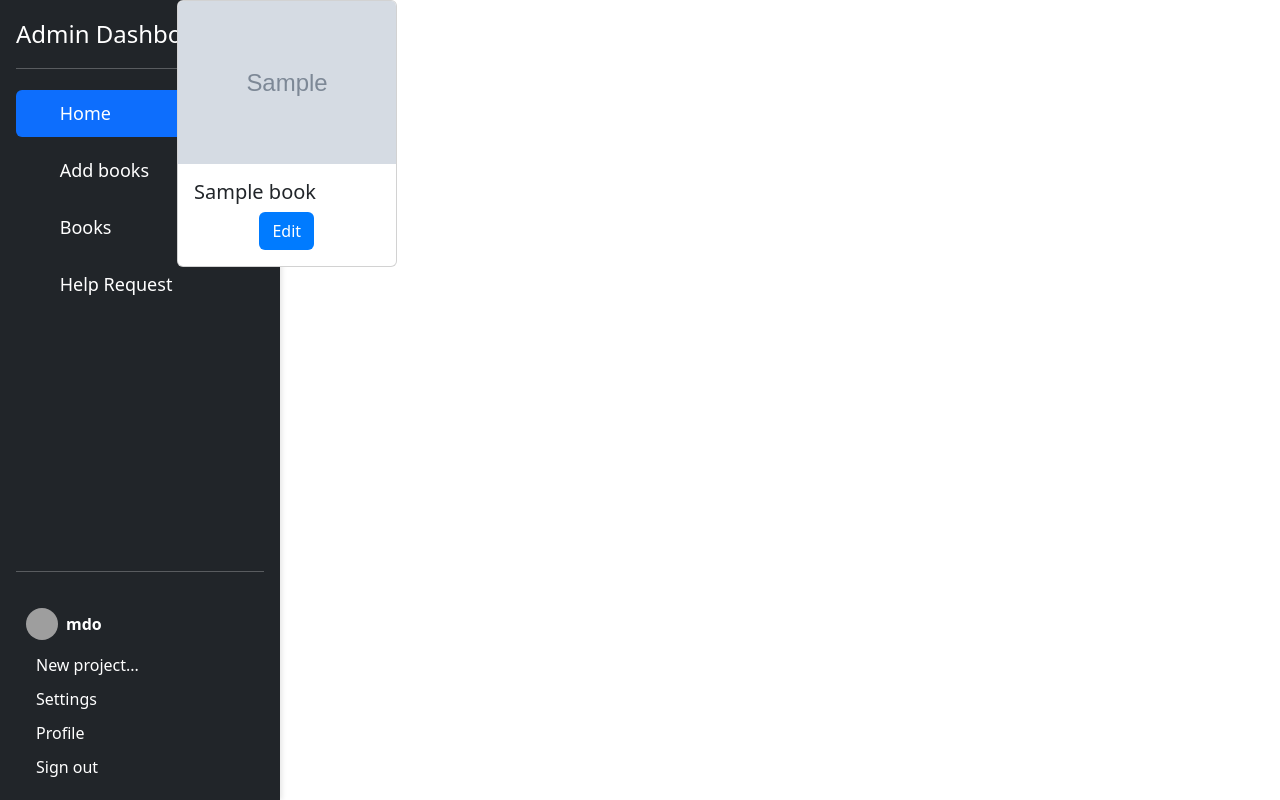
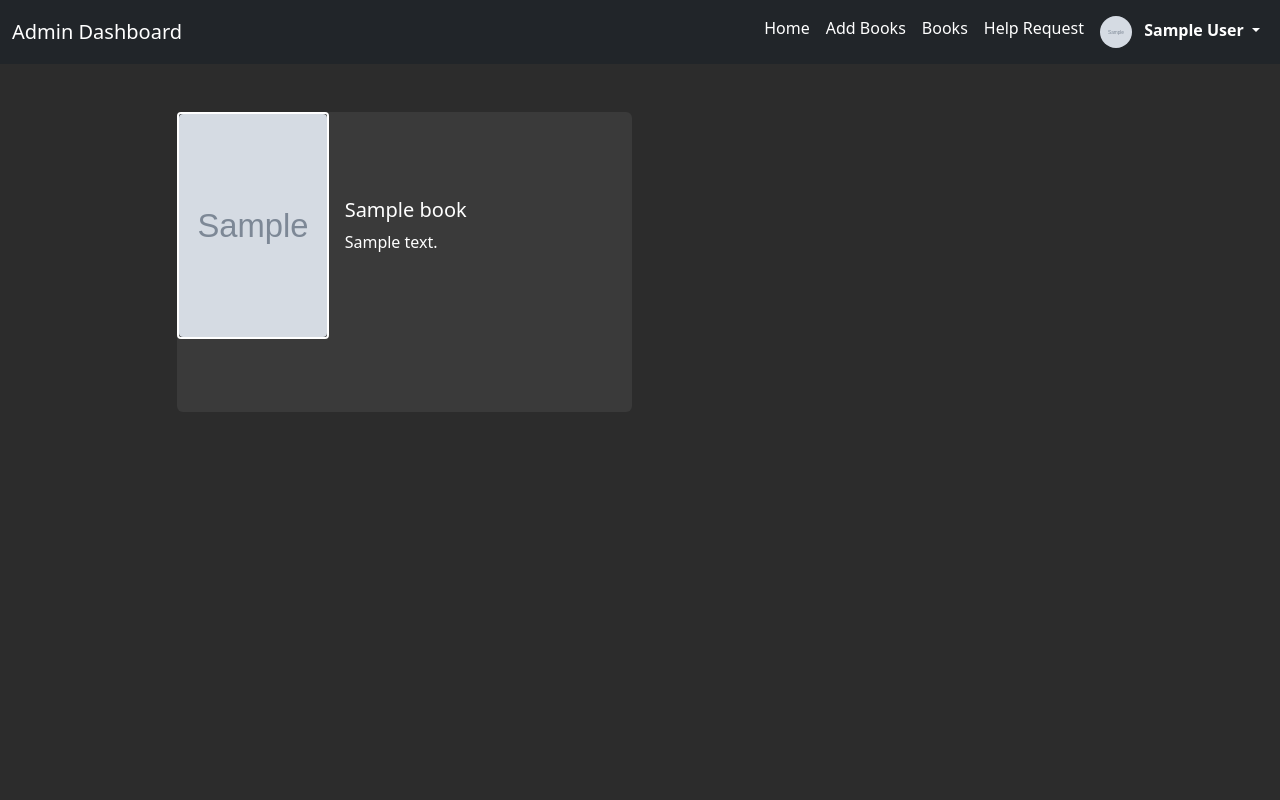
Before and after one commit to Ruizinho99/Story_Tail, a PHP site: page /Story_Tail/books.php in a window 1280 px wide. Run offline with PHP 8.4, Linux system fonts and the light colour scheme; the visitor is signed in with stand-in values (Sample User, id 1); tables that the repository leaves empty or names only in its code hold one stand-in row (values such as "Sample post"); grey boxes marked "Sample" are stand-in pictures; grey boxes are pictures that could not be loaded.

Commit message:
SideBar alterado, background das paginas de admin alteradas e Criação de Changepasswd para admin

```diff
--- a/add_books.php
+++ b/add_books.php
@@ -72,7 +72,7 @@ if ($_SERVER['REQUEST_METHOD'] === 'POST') {
 <body>
     <?php include_once 'admin_sidebar.php'; ?>
 
-    <div class="main-content">
+
         <div class="container">
             <div class="card">
                 <div class="card-header">
@@ -146,7 +146,6 @@ if ($_SERVER['REQUEST_METHOD'] === 'POST') {
                 </div>
             </div>
         </div>
-    </div>
 
     <script>
         function previewImage(event) {
--- a/admin_sidebar.php
+++ b/admin_sidebar.php
@@ -1,77 +1,91 @@
-<!doctype html>
-<html lang="en">
+<?php
+// Inclui a conexão com o banco de dados
+include_once 'db_connection.php';
 
-<head>
-  <meta charset="UTF-8">
-  <meta name="viewport" content="width=device-width, initial-scale=1">
-  <title>Admin Sidebar</title>
-  <link href="https://cdn.jsdelivr.net/npm/bootstrap@5.3.0-alpha1/dist/css/bootstrap.min.css" rel="stylesheet">
-  <link rel="stylesheet" href="Styles/admin.css">
-</head>
+// Inclui o arquivo para verificar se o usuário está logado
+include_once("user_logged_in.php");
 
-<body>
+// Verifica se o usuário está logado
+if (!isset($_SESSION['user_id'])) {
+  die("Você precisa estar logado para acessar esta página.");
+}
 
-  <!-- Sidebar -->
-  <div class="sidebar d-flex flex-column flex-shrink-0 p-3 text-bg-dark">
-    <span class="fs-4">Admin Dashboard</span>
+$user_id = $_SESSION['user_id'];
 
-    <hr>
-    <ul class="nav nav-pills flex-column mb-auto">
-      <li class="nav-item">
-        <a href="admin.php" class="nav-link active" aria-current="page">
-          <svg class="bi pe-none me-2" width="16" height="16">
-            <use xlink:href="#home" />
-          </svg>
-          Home
-        </a>
-      </li>
-      <li>
-        <a href="add_books.php" class="nav-link text-white">
-          <svg class="bi pe-none me-2" width="16" height="16">
-            <use xlink:href="#speedometer2" />
-          </svg>
-          Add books
-        </a>
-      </li>
-      <li>
-        <a href="books.php" class="nav-link text-white">
-          <svg class="bi pe-none me-2" width="16" height="16">
-            <use xlink:href="#table" />
-          </svg>
-          Books
-        </a>
-      </li>
-      <li>
-        <a href="#" class="nav-link text-white">
-          <svg class="bi pe-none me-2" width="16" height="16">
-            <use xlink:href="#people-circle" />
-          </svg>
-          Help Request
-        </a>
-  </li>
-    </ul>
+// Recupera os dados do usuário, incluindo a foto de perfil
+$sql = "SELECT first_name, last_name, user_photo_url FROM users WHERE id = '$user_id'";
+$result = $conn->query($sql);
 
-    <!-- User Profile Section -->
-    <hr>
-    <div class="profile-section">
-      <div class="d-flex align-items-center">
-        <img src="https://github.com/mdo.png" alt="User Avatar" width="32" height="32" class="rounded-circle me-2">
-        <strong>mdo</strong>
-      </div>
-      <div class="profile-options mt-2">
-        <a href="#">New project...</a>
-        <a href="#">Settings</a>
-        <a href="#">Profile</a>
-        <hr class="dropdown-divider">
-        <a href="logout.php">Sign out</a>
-      </div>
+// Verifica se o usuário existe
+if ($result->num_rows > 0) {
+  $user = $result->fetch_assoc();
+  $userName = $user['first_name'] . ' ' . $user['last_name'];
+  $userPhotoUrl = $user['user_photo_url'] ? 'uploads/' . basename($user['user_photo_url']) : 'images/default-profile.png'; // Foto de perfil ou padrão
+} else {
+  $userName = 'User';
+  $userPhotoUrl = 'images/default-profile.png'; // Imagem padrão caso não tenha foto
+}
+?>
+
+<style>
+  /* Estilo para os links da navbar */
+  .navbar-nav .nav-link {
+    color: white !important;
+    /* Cor branca para os links */
+  }
+
+  .navbar-nav .nav-link:hover {
+    color: #f8f9fa !important;
+    /* Cor branca mais suave no hover */
+  }
+
+  /* Estilo para o dropdown */
+  .navbar-nav .nav-item.dropdown .nav-link {
+    color: white !important;
+  }
+
+  .navbar-nav .nav-item.dropdown .nav-link:hover {
+    color: #f8f9fa !important;
+  }
+</style>
+<!-- Navbar -->
+<nav class="navbar navbar-expand-lg navbar-dark bg-dark">
+  <div class="container-fluid">
+    <a class="navbar-brand" href="#">Admin Dashboard</a>
+    <!-- Botão de toggle para dispositivos pequenos -->
+    <button class="navbar-toggler" type="button" data-bs-toggle="collapse" data-bs-target="#navbarNav" aria-controls="navbarNav" aria-expanded="false" aria-label="Toggle navigation">
+      <span class="navbar-toggler-icon"></span>
+    </button>
+
+    <!-- Menu de navegação colapsável -->
+    <div class="collapse navbar-collapse" id="navbarNav">
+      <ul class="navbar-nav ms-auto">
+        <li class="nav-item">
+          <a class="nav-link active" href="admin.php">Home</a>
+        </li>
+        <li class="nav-item">
+          <a class="nav-link" href="add_books.php">Add Books</a>
+        </li>
+        <li class="nav-item">
+          <a class="nav-link" href="books.php">Books</a>
+        </li>
+        <li class="nav-item">
+          <a class="nav-link" href="#">Help Request</a>
+        </li>
+        <!-- Dropdown de perfil -->
+        <li class="nav-item dropdown">
+          <a class="nav-link dropdown-toggle" href="#" id="navbarDropdown" role="button" data-bs-toggle="dropdown" aria-expanded="false">
+            <img src="<?php echo $userPhotoUrl; ?>" alt="User Avatar" width="32" height="32" class="rounded-circle me-2">
+            <strong><?php echo $userName; ?></strong>
+          </a>
+          <ul class="dropdown-menu" aria-labelledby="navbarDropdown">
+            <li><a class="dropdown-item" href="edit_admin_profile.php">Edit Profile</a></li>
+            <li><a class="dropdown-item" href="logout.php">Logout</a></li>
+          </ul>
+        </li>
+      </ul>
     </div>
   </div>
+</nav>
 
-
-
-  <!-- Bootstrap JS -->
-  <script src="https://cdn.jsdelivr.net/npm/bootstrap@5.3.0-alpha1/dist/js/bootstrap.bundle.min.js"></script>
-</body>
-
-</html>
+<!-- Bootstrap JS e dependências -->
--- a/books.php
+++ b/books.php
@@ -17,40 +17,101 @@ if ($result->num_rows > 0) {
 
 <!DOCTYPE html>
 <html lang="en">
+
 <head>
     <meta charset="UTF-8">
     <meta name="viewport" content="width=device-width, initial-scale=1.0">
     <title>Books</title>
     <link href="https://cdn.jsdelivr.net/npm/bootstrap@5.3.0-alpha1/dist/css/bootstrap.min.css" rel="stylesheet">
-    <link rel="stylesheet" href="Styles/books.css">
+    <style>
+        /* Estilo do fundo escuro para a página */
+        body {
+            background-color: #2c2c2c;
+            color: white;
+        }
+
+        /* Estilo dos cards com fundo mais escuro */
+        .card {
+            max-width: 540px;
+            height: 300px;
+            cursor: pointer;
+            text-decoration: none;
+            color: white;
+            background-color: #3a3a3a; /* Fundo mais escuro */
+            border: none; /* Remove a borda padrão */
+        }
+
+        .card:hover {
+            box-shadow: 0px 4px 15px rgba(0, 0, 0, 0.3);
+            text-decoration: none;
+            color: gray;
+        }
+
+        .card-body {
+            position: relative;
+        }
+
+        .card-text {
+            display: -webkit-box;
+            -webkit-line-clamp: 3;
+            -webkit-box-orient: vertical;
+            overflow: hidden;
+            text-overflow: ellipsis;
+            color: white
+        }
+
+        /* Placeholder para imagem com proporção fixa */
+        .image-placeholder {
+            width: 100%;
+            max-width: 200px;
+            aspect-ratio: 2 / 3;
+            background-color: #1e1e1e;
+            display: flex;
+            justify-content: center;
+            align-items: center;
+            overflow: hidden;
+            border: 2px solid white;
+            border-radius: 4px;
+        }
+
+        .image-placeholder img {
+            width: 100%;
+            height: 100%;
+            object-fit: cover;
+            border-radius: 4px;
+        }
+    </style>
 </head>
+
 <body>
     <?php include_once 'admin_sidebar.php'; ?>
 
-    <div class="container">
+    <div class="container mt-5">
         <div class="row justify-content-center">
             <div class="col-10">
-                <!-- Adicionando classes responsivas -->
-                <div class="row row-cols-1 row-cols-sm-2 row-cols-md-4 g-3">
+                <div class="row row-cols-1 row-cols-sm-2 row-cols-md-2 g-3">
                     <?php if (!empty($books)): ?>
                         <?php foreach ($books as $index => $book): ?>
-                            <!-- Limite de exibição para 8 cartões -->
                             <?php if ($index >= 8) break; ?>
-                            <div class="col d-flex justify-content-center">
-                                <div class="card">
-                                    <!-- Imagem do cartão ajustada -->
-                                    <img src="<?= htmlspecialchars($book['cover_url']) ?>" class="card-img-top" alt="<?= htmlspecialchars($book['title']) ?>">
-
-                                    <!-- Corpo do cartão com fundo preto semitransparente -->
-                                    <div class="card-body">
-                                        <h5 class="card-title"><?= htmlspecialchars($book['title']) ?></h5>
-
-                                        <!-- Botão Edit abaixo do livro -->
-                                        <div class="d-flex justify-content-center mt-2">
-                                            <a href="edit_books.php?book_id=<?= $book['id'] ?>" class="btn" style="background-color:#007BFF; color:white;">Edit</a>
+                            <div class="col">
+                                <a href="edit_books.php?book_id=<?= $book['id'] ?>" class="card-link" style="text-decoration: none; color: black">
+                                    <div class="card mb-3">
+                                        <div class="row g-0 align-items-center">
+                                            <div class="col-md-4">
+                                                <!-- Placeholder para a imagem -->
+                                                <div class="image-placeholder">
+                                                    <img src="<?= htmlspecialchars($book['cover_url']) ?>" alt="<?= htmlspecialchars($book['title']) ?>">
+                                                </div>
+                                            </div>
+                                            <div class="col-md-8">
+                                                <div class="card-body">
+                                                    <h5 class="card-title"><?= htmlspecialchars($book['title']) ?></h5>
+                                                    <p class="card-text"><?= htmlspecialchars($book['description'] ?? 'Descrição não disponível') ?></p>
+                                                </div>
+                                            </div>
                                         </div>
                                     </div>
-                                </div>
+                                </a>
                             </div>
                         <?php endforeach; ?>
                     <?php else: ?>
@@ -63,4 +124,5 @@ if ($result->num_rows > 0) {
 
     <script src="https://cdn.jsdelivr.net/npm/bootstrap@5.3.0-alpha1/dist/js/bootstrap.bundle.min.js"></script>
 </body>
+
 </html>
```
Also changed, not shown: edit_admin_profile.php (added, +177 -0 lines), upload_admin_profile.php (added, +79 -0 lines), uploads/67579253606c5.png (added), uploads/675792a2b9a99.png (added), uploads/675792b5edd76.png (added), uploads/675792ed27487.png (added), uploads/675792f3c0448.png (added), uploads/6757932fb016c.jpg (added), uploads/67579542adb70.png (added), uploads/6757954d4c58e.png (added), uploads/default-profile.png (added).
